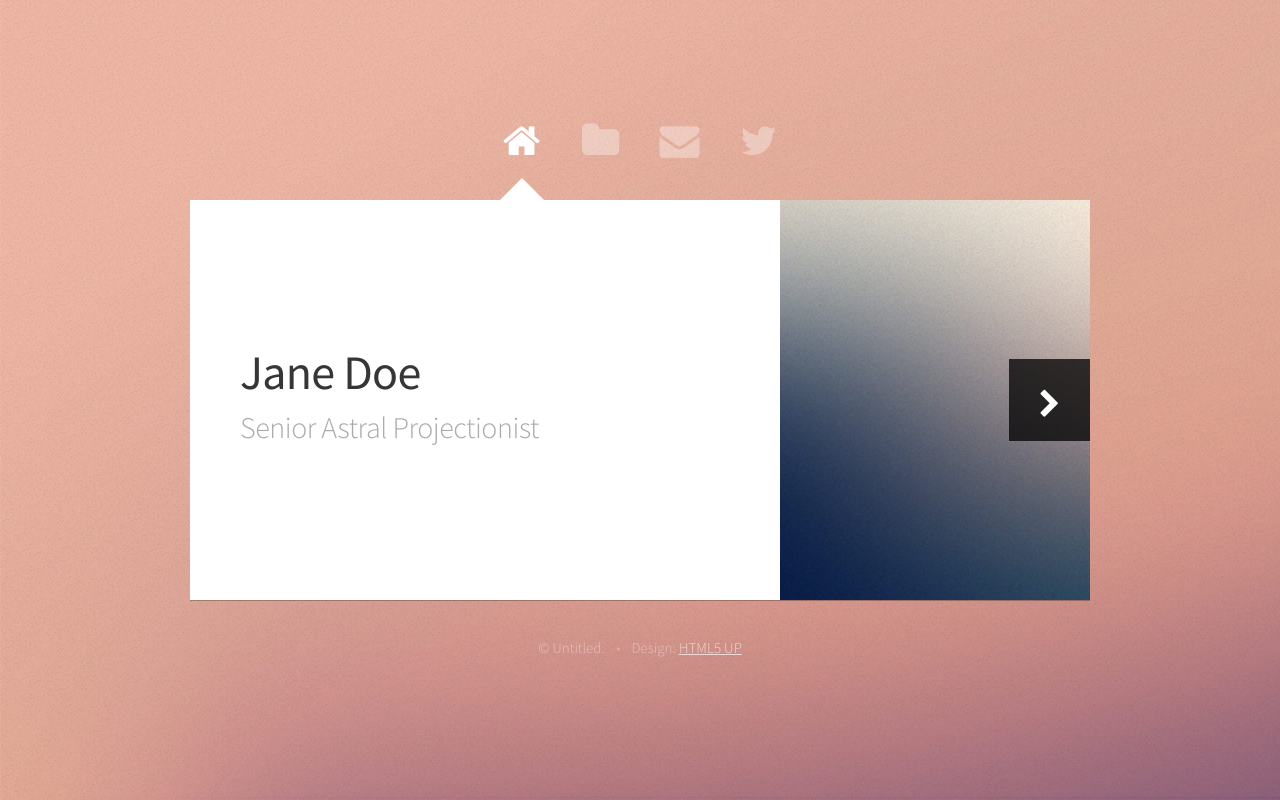
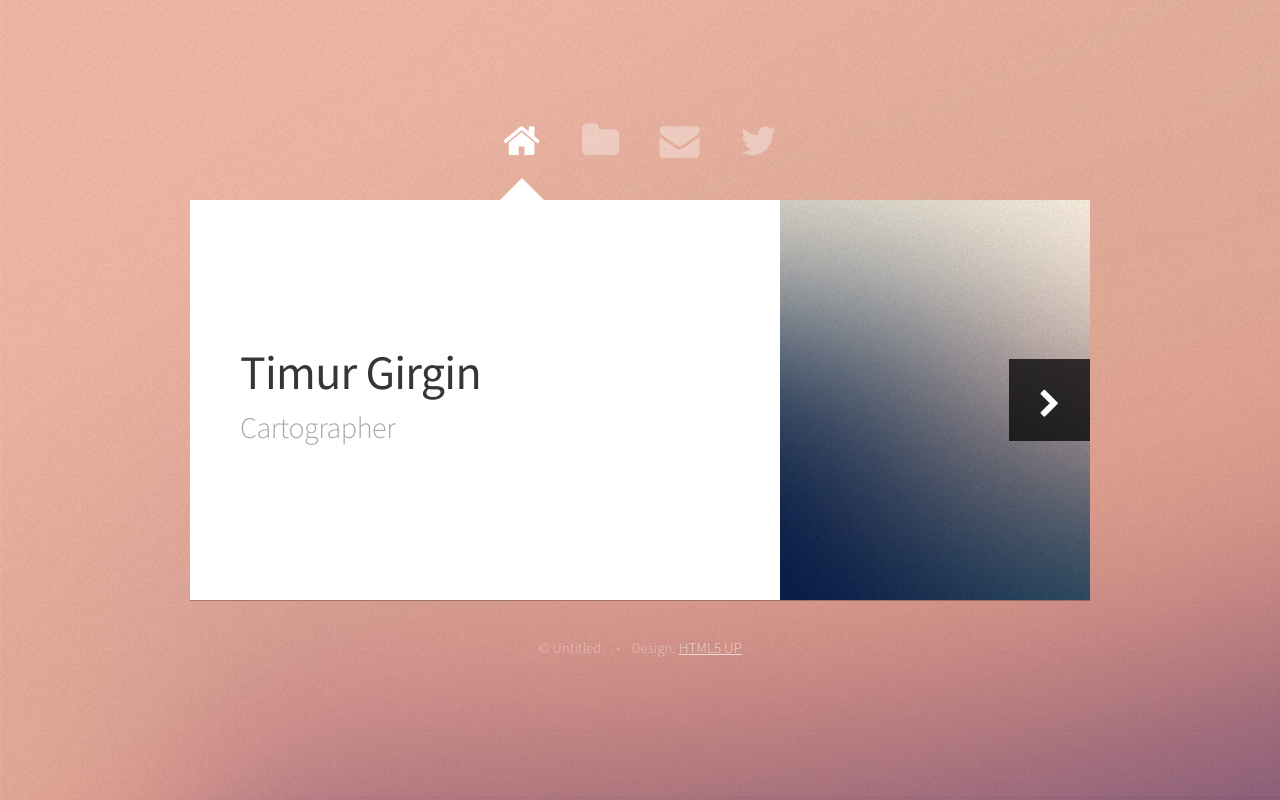
Before and after one commit to tgirgin23/tgirgin23.github.io, a plain HTML site: page index.html in a window 1280 px wide. Drawn offline with Linux system fonts and the light colour scheme.

Commit message:
Changed name in index

```diff
--- a/index.html
+++ b/index.html
@@ -41,8 +41,8 @@
 						<!-- Me -->
 							<article id="me" class="panel">
 								<header>
-									<h1>Jane Doe</h1>
-									<p>Senior Astral Projectionist</p>
+									<h1>Timur Girgin</h1>
+									<p>Cartographer</p>
 								</header>
 								<a href="#work" class="jumplink pic">
 									<span class="arrow icon fa-chevron-right"><span>See my work</span></span>
```
